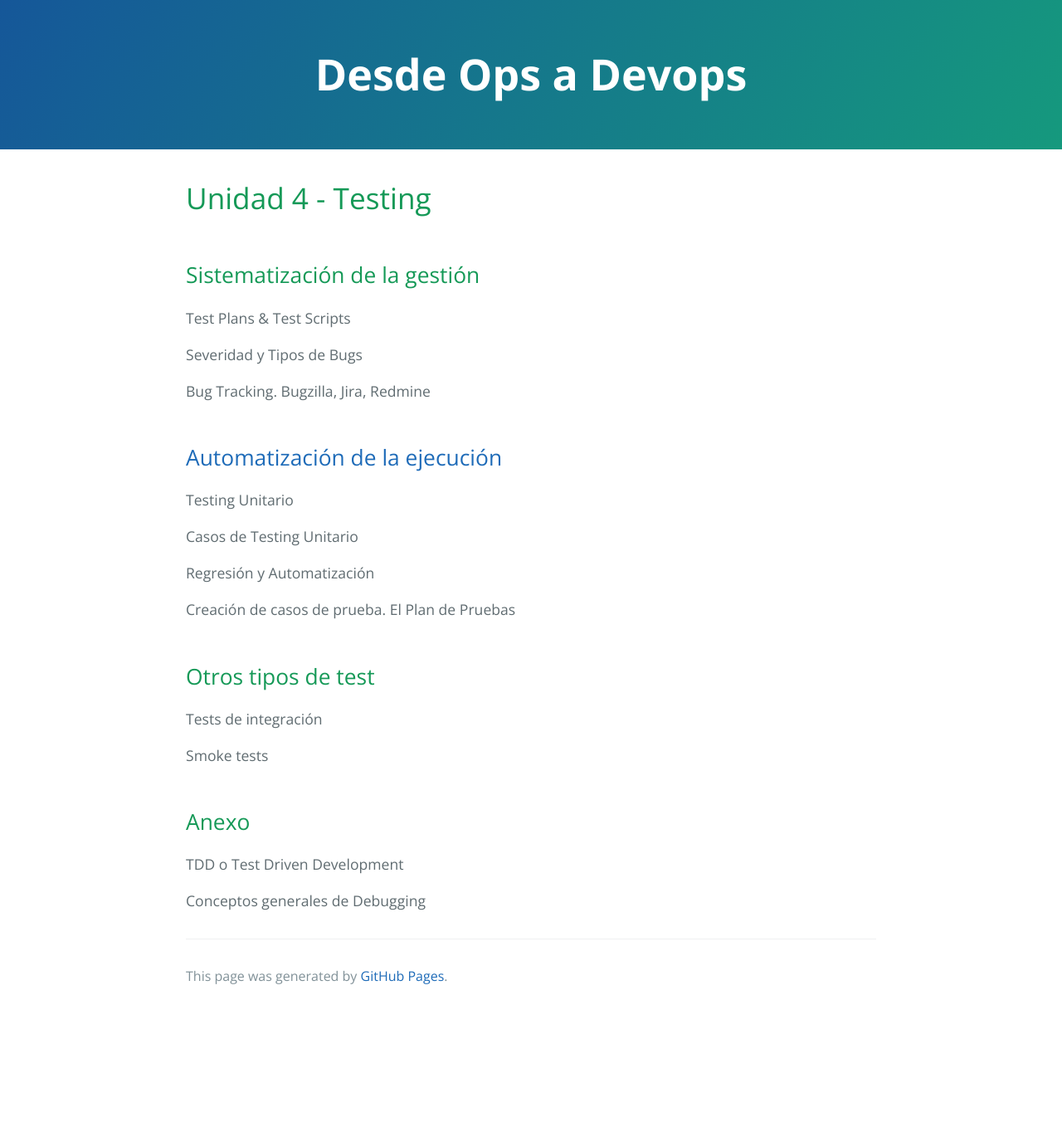
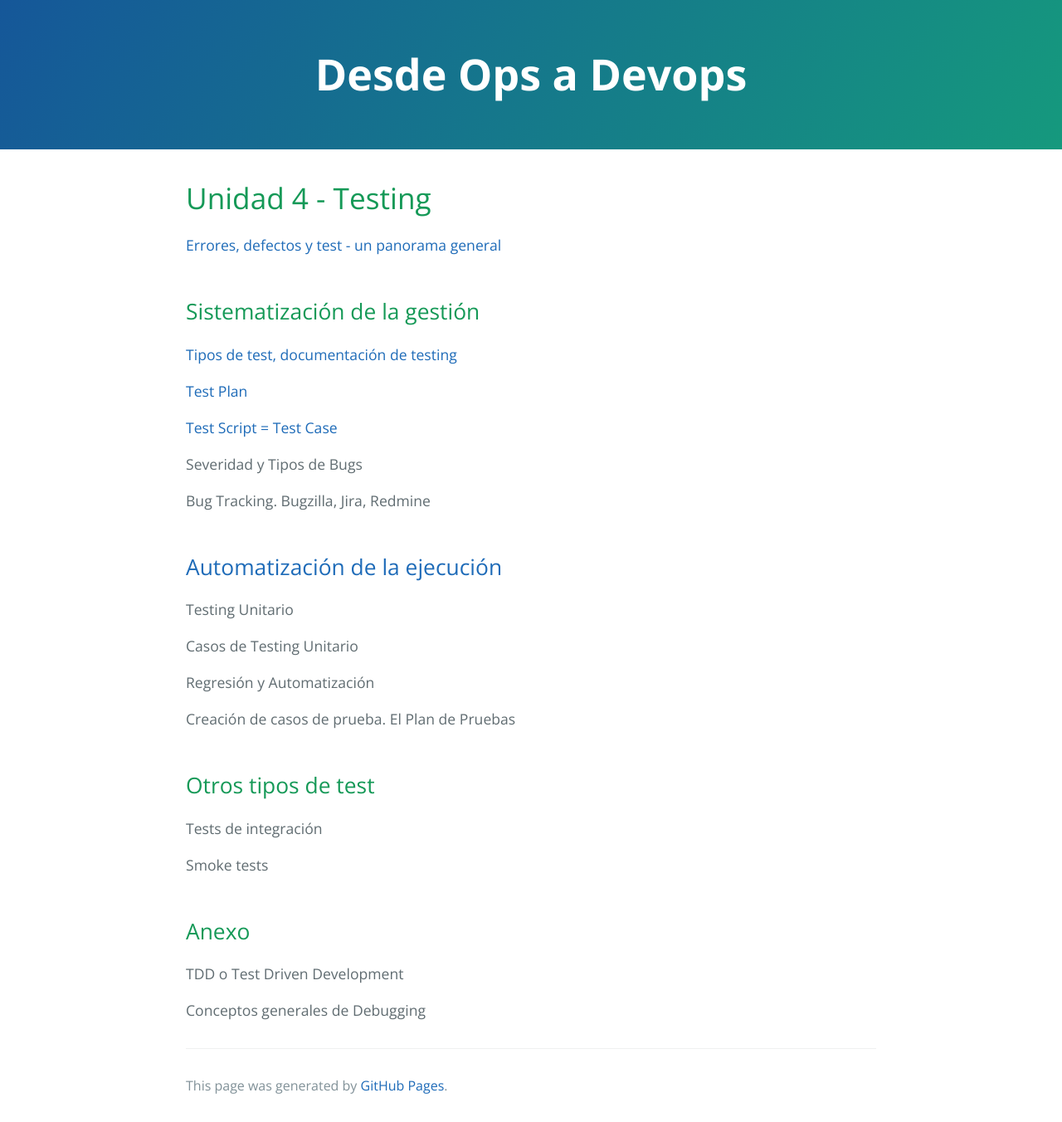
Before and after one commit to clombardi/design-thinking, a Jekyll site: the page built from testing/testing.index.md, in a window 1280 px wide. Shown: the whole page at 83% size. Built offline with Jekyll 4.4.1, drawn with Linux system fonts in a browser that asks for light colours; our own code applies the rules of GitHub Pages for plain Markdown files; before the commit the page ends 1220 px from its top, so only the background shows below that.

Commit message:
panorama candidato

```diff
--- a/testing/testing.index.md
+++ b/testing/testing.index.md
@@ -1,7 +1,13 @@
 # Unidad 4 - Testing
 
+[Errores, defectos y test - un panorama general](./testing-panorama.md)
+
 ## Sistematización de la gestión
-Test Plans & Test Scripts
+[Tipos de test, documentación de testing](./sistematizacion/tipos-documentacion.md)
+
+[Test Plan](./sistematizacion/test-plan.md)
+
+[Test Script = Test Case](./sistematizacion/test-case.md)
 
 Severidad y Tipos de Bugs
 
```
Also changed, not shown: testing/testing-panorama.md (added, +34 -0 lines).
